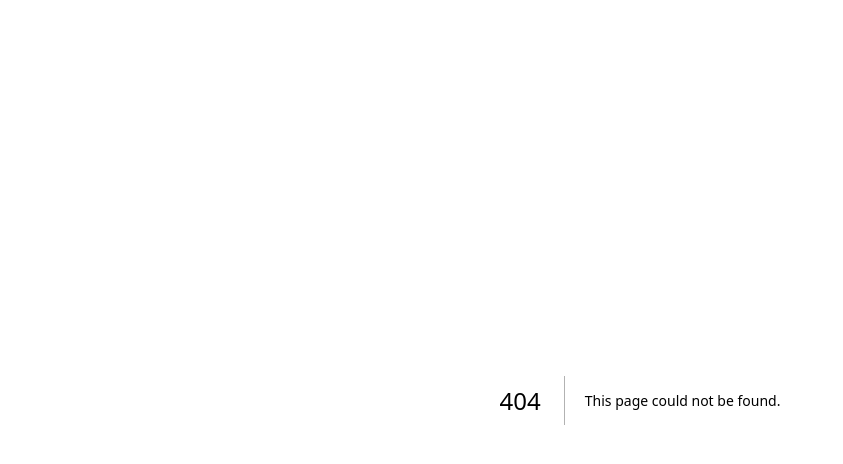
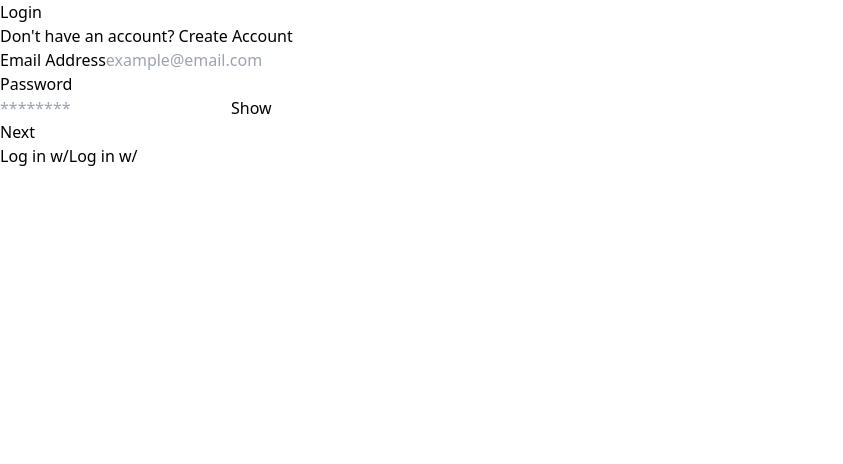
Before and after one commit to hack4impact-calpoly/one-cool-earth-25, a Next.js app: page /login in a window 1280 px wide. Before the commit this address had no page. Shown: the top 464 px of the page, without its empty margins (0-843 px from the left). Built offline with nearby package versions, Linux system fonts and the light colour scheme.

Commit message:
Developed login page functionality and set placeholder for later oauth functionality

```diff
--- /dev/null
+++ b/src/app/login/page.tsx
@@ -0,0 +1,9 @@
+import LoginForm from "@/components/LoginForm";
+
+export default function LoginPage() {
+  return (
+    <div className="login-page">
+      <LoginForm />
+    </div>
+  );
+}
--- /dev/null
+++ b/src/components/LoginForm.tsx
@@ -0,0 +1,81 @@
+"use client";
+
+import { useMemo, useState } from "react";
+
+export default function LoginForm() {
+  const [email, setEmail] = useState("");
+  const [password, setPassword] = useState("");
+  const [showPassword, setShowPassword] = useState(false);
+
+  const canSubmit = useMemo(() => email.trim().length > 0 && password.length > 0, [email, password]);
+
+  function handleSubmit(e: React.FormEvent) {
+    e.preventDefault();
+    console.log("Login attempt:", { email, password: "REDACTED" });
+  }
+
+  return (
+    <div className="login">
+      <h1 className="login-title">Login</h1>
+
+      <p className="login-subtitle">
+        Don&apos;t have an account?{" "}
+        <a className="login-link" href="/create-account">
+          Create Account
+        </a>
+      </p>
+
+      <form className="login-form" onSubmit={handleSubmit}>
+        <div className="form-group">
+          <label className="form-label" htmlFor="email">
+            Email Address
+          </label>
+          <input
+            id="email"
+            className="form-input"
+            placeholder="example@email.com"
+            value={email}
+            onChange={(e) => setEmail(e.target.value)}
+            type="email"
+            autoComplete="email"
+          />
+        </div>
+
+        <div className="form-group">
+          <label className="form-label" htmlFor="password">
+            Password
+          </label>
+
+          <div className="password-row">
+            <input
+              id="password"
+              className="form-input"
+              placeholder="********"
+              value={password}
+              onChange={(e) => setPassword(e.target.value)}
+              type={showPassword ? "text" : "password"}
+              autoComplete="current-password"
+            />
+
+            <button type="button" className="password-toggle" onClick={() => setShowPassword((prev) => !prev)}>
+              {showPassword ? "Hide" : "Show"}
+            </button>
+          </div>
+        </div>
+
+        <button className="login-button" type="submit" disabled={!canSubmit}>
+          Next
+        </button>
+
+        <div className="oauth-row">
+          <button type="button" className="oauth-button" onClick={() => alert("OAuth later")}>
+            Log in w/
+          </button>
+          <button type="button" className="oauth-button" onClick={() => alert("OAuth later")}>
+            Log in w/
+          </button>
+        </div>
+      </form>
+    </div>
+  );
+}
```
Also changed, not shown: 1 other file (tests, documents, lock files or other folders).
